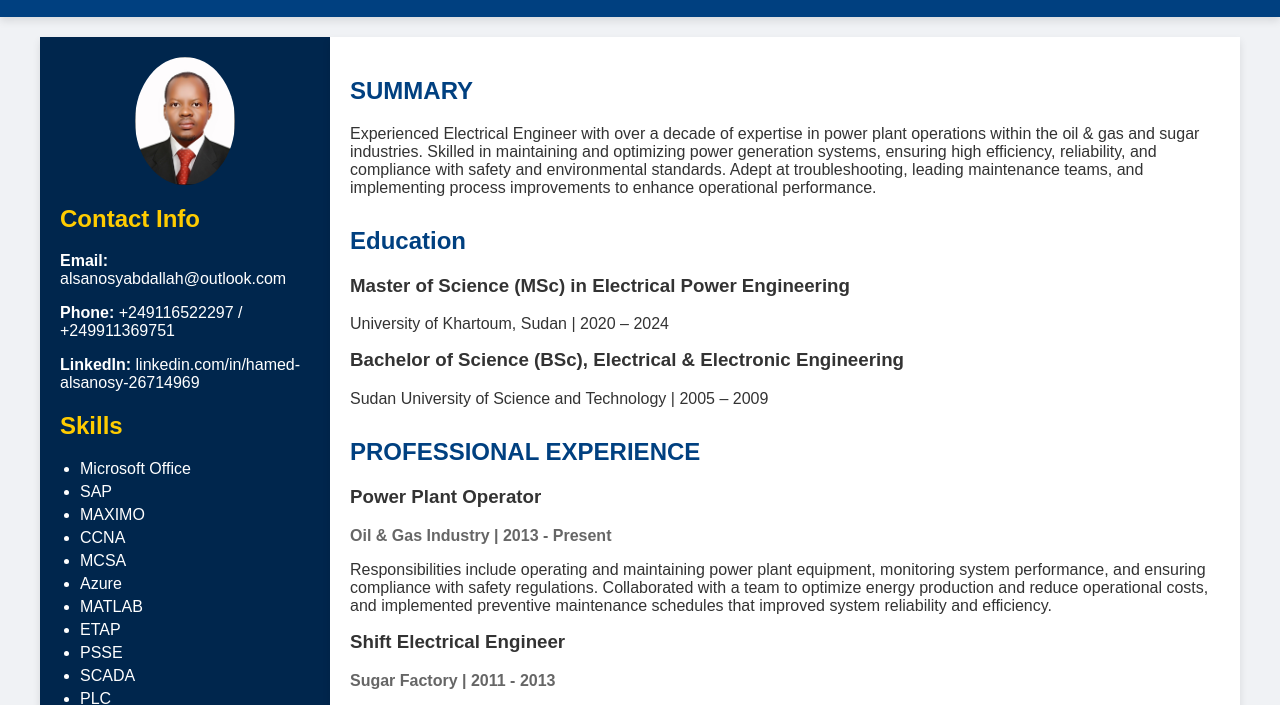
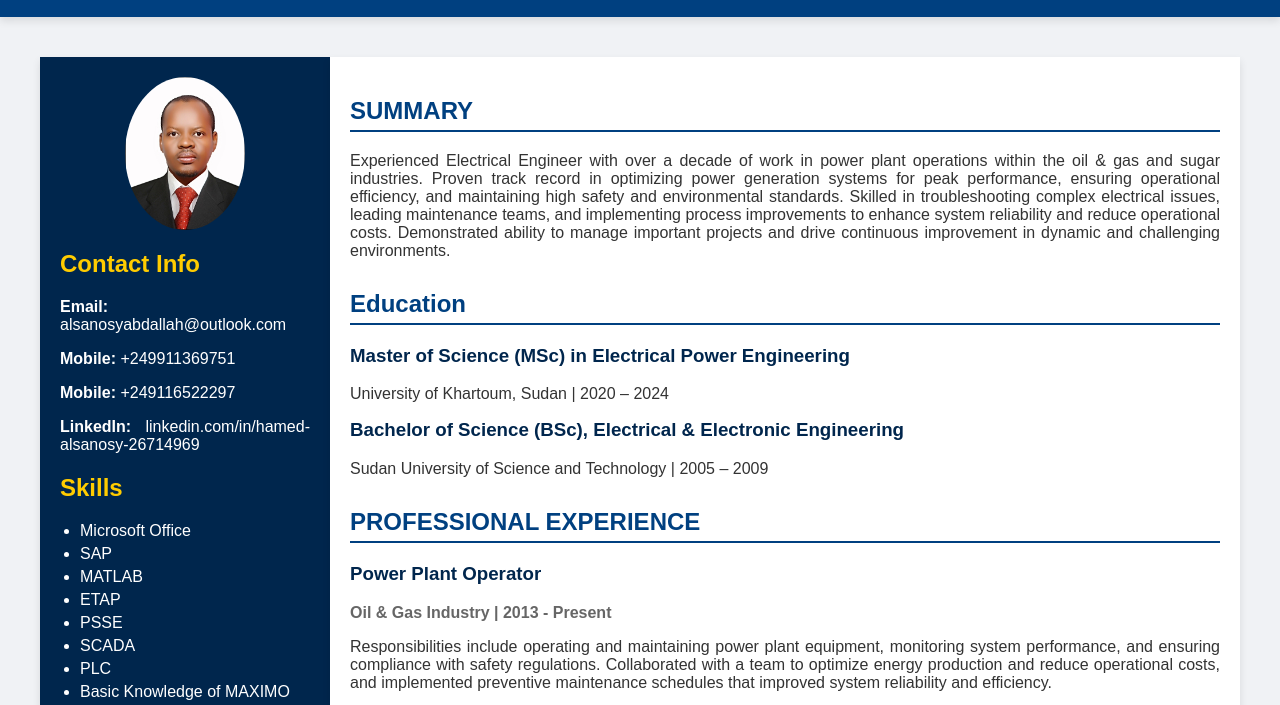
Before and after one commit to SANOSY24/App, a plain HTML site: page index.html in a window 1280 px wide. Shown: the part 87-792 px from the top of the page. Drawn offline with Linux system fonts and the light colour scheme.

Commit message:
Add files via upload

```diff
--- a/index.html
+++ b/index.html
@@ -16,7 +16,7 @@
 
         .container {
             display: flex;
-            flex-wrap: wrap; /* Ensure content wraps on smaller screens */
+            flex-wrap: wrap;
             max-width: 1200px;
             margin: auto;
             padding: 20px;
@@ -28,6 +28,7 @@
             padding: 20px 0;
             text-align: center;
             box-shadow: 0 4px 8px rgba(0, 0, 0, 0.1);
+            margin-bottom: 20px;
         }
 
         header h1 {
@@ -42,8 +43,8 @@
         }
 
         .sidebar {
-            width: 100%; /* Full width on small screens */
-            max-width: 250px; /* Limit width on larger screens */
+            width: 100%;
+            max-width: 250px;
             background-color: #00264d;
             color: white;
             padding: 20px;
@@ -78,11 +79,13 @@
             background-color: white;
             padding: 20px;
             box-shadow: 0 4px 8px rgba(0, 0, 0, 0.1);
-            width: 100%; /* Full width on small screens */
+            width: 100%;
         }
 
         .content h2 {
             color: #004080;
+            border-bottom: 2px solid #004080;
+            padding-bottom: 5px;
         }
 
         .content .section {
@@ -91,6 +94,7 @@
 
         .content h3 {
             margin-top: 0;
+            color: #00264d;
         }
 
         .content h4 {
@@ -104,10 +108,10 @@
         }
 
         .profile-img {
-            max-width: 100px;
+            max-width: 120px;
             border-radius: 50%;
             display: block;
-            margin: 0 auto; /* Center the image */
+            margin: 0 auto;
         }
 
         .footer {
@@ -132,7 +136,10 @@
             margin-bottom: 5px;
         }
 
-        /* Ensure responsive layout */
+        p, li {
+            text-align: justify;
+        }
+
         @media screen and (max-width: 768px) {
             .container {
                 flex-direction: column;
@@ -159,23 +166,24 @@
             </div>
             <h2>Contact Info</h2>
             <p><strong>Email:</strong> <a href="mailto:alsanosyabdallah@outlook.com">alsanosyabdallah@outlook.com</a></p>
-            <p><strong>Phone:</strong> +249116522297 / +249911369751</p>
-            <p><strong>LinkedIn:</strong> <a href="https://linkedin.com/in/hamed-alsanosy-26714969" target="_blank">linkedin.com/in/hamed-alsanosy-26714969</a></p>
+            <p><strong>Mobile:</strong> +249911369751</p>
+            <p><strong>Mobile:</strong> +249116522297</p>
+            <p><strong>LinkedIn:</strong> <a href="https://www.linkedin.com/in/hamed-musa-alsanosy-26714969/" target="_blank">linkedin.com/in/hamed-alsanosy-26714969</a></p>
 
             <h2>Skills</h2>
             <div class="skills">
                 <ul>
                     <li>Microsoft Office</li>
                     <li>SAP</li>
-                    <li>MAXIMO</li>
-                    <li>CCNA</li>
-                    <li>MCSA</li>
-                    <li>Azure</li>
                     <li>MATLAB</li>
                     <li>ETAP</li>
                     <li>PSSE</li>
                     <li>SCADA</li>
                     <li>PLC</li>
+                    <li>Basic Knowledge of MAXIMO</li>
+                    <li>Basic Knowledge of CCNA</li>
+                    <li>Basic Knowledge of MCSA</li>
+                    <li>Basic Knowledge of Azure</li>
                     <li>Power Plants</li>
                     <li>Industrial Automation Engineering</li>
                     <li>Energy Management System (EnMS) ISO 50001</li>
@@ -187,8 +195,9 @@
         <div class="content">
             <div class="section">
                 <h2>SUMMARY</h2>
-                <p>Experienced Electrical Engineer with over a decade of expertise in power plant operations within the oil & gas and sugar industries. Skilled in maintaining and optimizing power generation systems, ensuring high efficiency, reliability, and compliance with safety and environmental standards. Adept at troubleshooting, leading maintenance teams, and implementing process improvements to enhance operational performance.</p>
+                <p>Experienced Electrical Engineer with over a decade of work in power plant operations within the oil & gas and sugar industries. Proven track record in optimizing power generation systems for peak performance, ensuring operational efficiency, and maintaining high safety and environmental standards. Skilled in troubleshooting complex electrical issues, leading maintenance teams, and implementing process improvements to enhance system reliability and reduce operational costs. Demonstrated ability to manage important projects and drive continuous improvement in dynamic and challenging environments.</p>
             </div>
+
             <div class="section">
                 <h2>Education</h2>
                 <h3>Master of Science (MSc) in Electrical Power Engineering</h3>
@@ -231,7 +240,7 @@
     </div>
 
     <footer class="footer">
-        <p>&copy; 2024 HAMED MUSA ALSANOSY ABDALLAH. All rights reserved.</p>
+        <p>&copy; 2024 All rights reserved.</p>
     </footer>
 
 </body>
```
